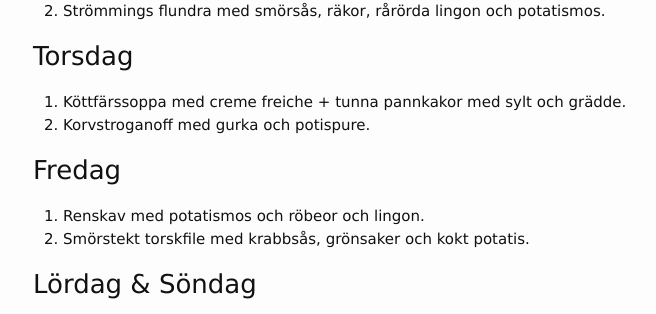
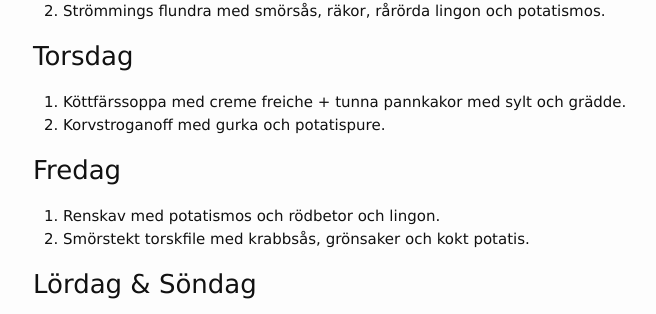
Before and after one commit to FarInn62/farinn62.github.io, a Jekyll site: the page built from lunch.md, in a window 1280 px wide. Shown: the part 527-841 px from the top of the page, without its empty margins (237-893 px from the left). Built offline with Jekyll 4.4.1, drawn with Linux system fonts in a browser that asks for light colours.

Commit message:
Update lunch.md

```diff
--- a/lunch.md
+++ b/lunch.md
@@ -28,11 +28,11 @@ Alla rätter: 80:- Take away: 65:-
 ### Torsdag
 
 1. Köttfärssoppa med creme freiche + tunna pannkakor med sylt och grädde.
-2. Korvstroganoff med gurka och potispure.
+2. Korvstroganoff med gurka och potatispure.
 
 ### Fredag
 
-1. Renskav med potatismos och röbeor och lingon.
+1. Renskav med potatismos och rödbetor och lingon.
 2. Smörstekt torskfile med krabbsås, grönsaker och kokt potatis.
 
 
```
